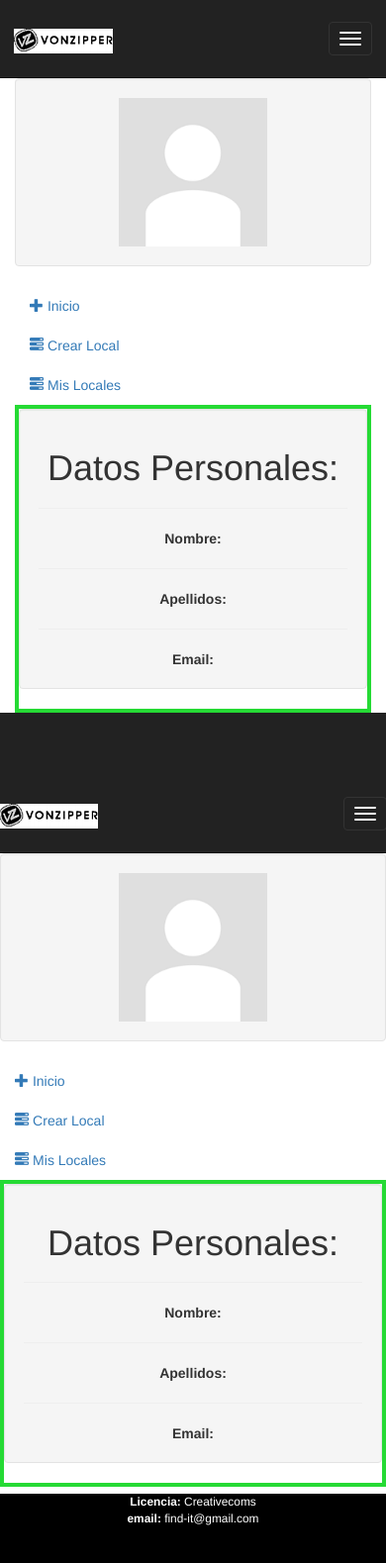
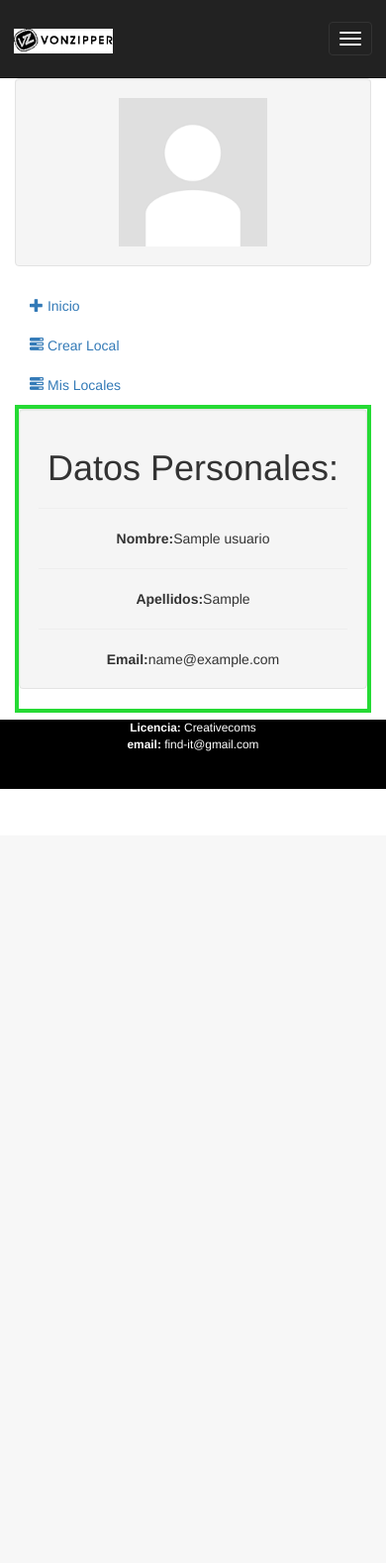
Before and after one commit to jlquichimbo/findit, a CodeIgniter app: page /findit/index.php/admin/index/index in a window 390 px wide; the page is wider, and only the part inside the window is pictured. Shown: that part at 99% size. After the commit the page ends 797 px from the top of that part, so only its background shows below. Run offline with CodeIgniter, Linux system fonts and the light colour scheme; the visitor is signed in with stand-in values (Sample User, id 1); tables that the repository leaves empty or names only in its code hold one stand-in row (values such as "Sample post"); data that the repository does not hold is empty; some libraries are stand-ins or nearby versions.

Commit message:
Correccion datos personales

```diff
--- a/application/controllers/admin/index.php
+++ b/application/controllers/admin/index.php
@@ -17,11 +17,12 @@ class Index extends CI_Controller {
         $infoPage['titulo'] = 'Administrador';
         $this->load->model('usuario_model');
 
-        $infoPage['data_user'] = $this->usuario_model->get_data($this->user->id);
+        $data['data_user'] = $this->usuario_model->get_data($this->user->email);
+//        print_r($data['data_user']);
         //Estructura del dashboard
         $infoPage['header'] = $this->load->view('login/header_login', '', TRUE);
         $infoPage['sidebar'] = $this->load->view('admin/sidebar', '', TRUE);
-        $infoPage['content'] = $this->load->view('usuarios/datos_registro', $infoPage, TRUE);
+        $infoPage['content'] = $this->load->view('usuarios/datos_registro', $data, TRUE);
         $infoPage['footer'] = $this->load->view('portal/static/footer', '', TRUE);
 
         //Cargamos el dashboard
--- a/application/views/portal/static/dashboard.php
+++ b/application/views/portal/static/dashboard.php
@@ -38,64 +38,7 @@ echo jsload($js);
         <div class="container-fluid">
             <div class="row">
                 <div class="col-sm-3 col-md-2 sidebar">
-                    <?php
-                    echo $sidebar;
-                    ?>
-                </div>
-                <div class="col-sm-9  col-md-10 main">
-                    <?php
-                    echo $content;
-                    ?>
-                </div>
-            </div>
-        </div>
-    </body>
-        <div class="row">
-            <?php
-            echo $footer;
-            ?>
-    <script src="<?php echo base_url(); ?>complementos/frameworks/jquery.min.js"></script>
-    <script src="<?php echo base_url(); ?>complementos/frameworks/bootstrap3.3.5/js/bootstrap.min.js"></script>
-</body>
-
-<?php
-defined('BASEPATH') OR exit('No direct script access allowed');
-
-$js = array(base_url('complementos/js/maps.js'));
-echo jsload($js);
-?>
-<html lang="en">
-    <head>
-        <meta charset="UTF-8">
-        <title>Find-It | <?php echo $titulo; ?></title>
-        <meta name="description" content="Sitio web, que busta el estado de funcionamiento de un local">
-        <meta name="author" content="Grupo 2">
-        <meta http-equiv="X-UA-Compatible" content="IE=edge">
-        <meta name="viewport" content="width=device-width, initial-scale=1"><!--Meta para dispositivos moviles-->
-        <link rel="stylesheet" href="<?php echo base_url(); ?>complementos/frameworks/bootstrap3.3.5/css/bootstrap.min.css">
-        <link rel="stylesheet" href="<?php echo base_url(); ?>complementos/css/estilosportal.css">
-        <!--GOOGLE MAPS-->
-        <script type='text/javascript' src='http://ajax.googleapis.com/ajax/libs/jquery/1.5.1/jquery.min.js?ver=3.1.2'></script>
-        <script type="text/javascript" src="http://maps.googleapis.com/maps/api/js?&sensor=true"></script>
-        <style type="text/css">
-            #mapa_content {
-                height: 20em;
-            }
-        </style>
-    </head>
-    <body>
-
-        <nav class="navbar navbar-inverse navbar-static-top" role="navigation">
-            <div class="container headerFindIt">
-                <?php
-                echo $header;
-                ?>
-            </div>
-        </nav>
-        <div class="container-fluid">
-            <div class="row">
-                <div class="col-sm-3 col-md-2 sidebar">
-                    <?php
+                     <?php
                     if (!$sidebar){
                         $sidebar = '';
                     }
```
